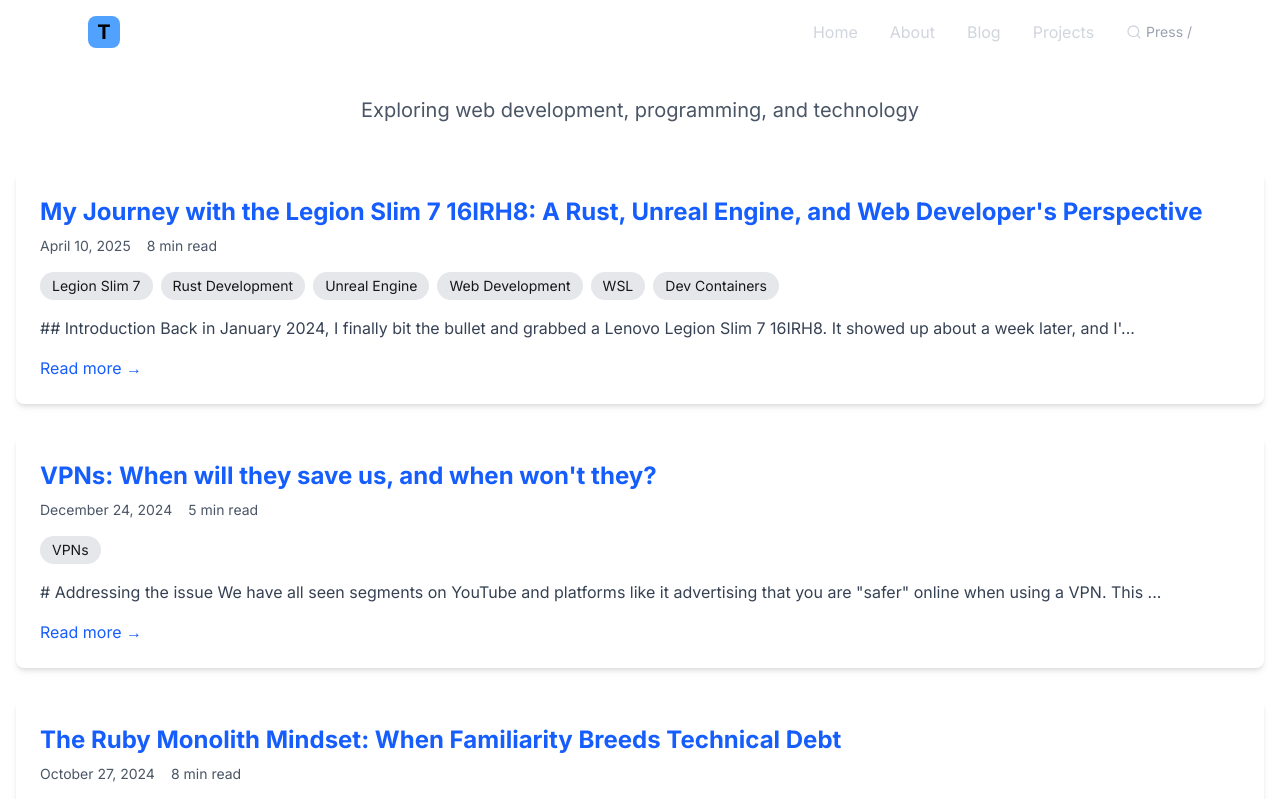
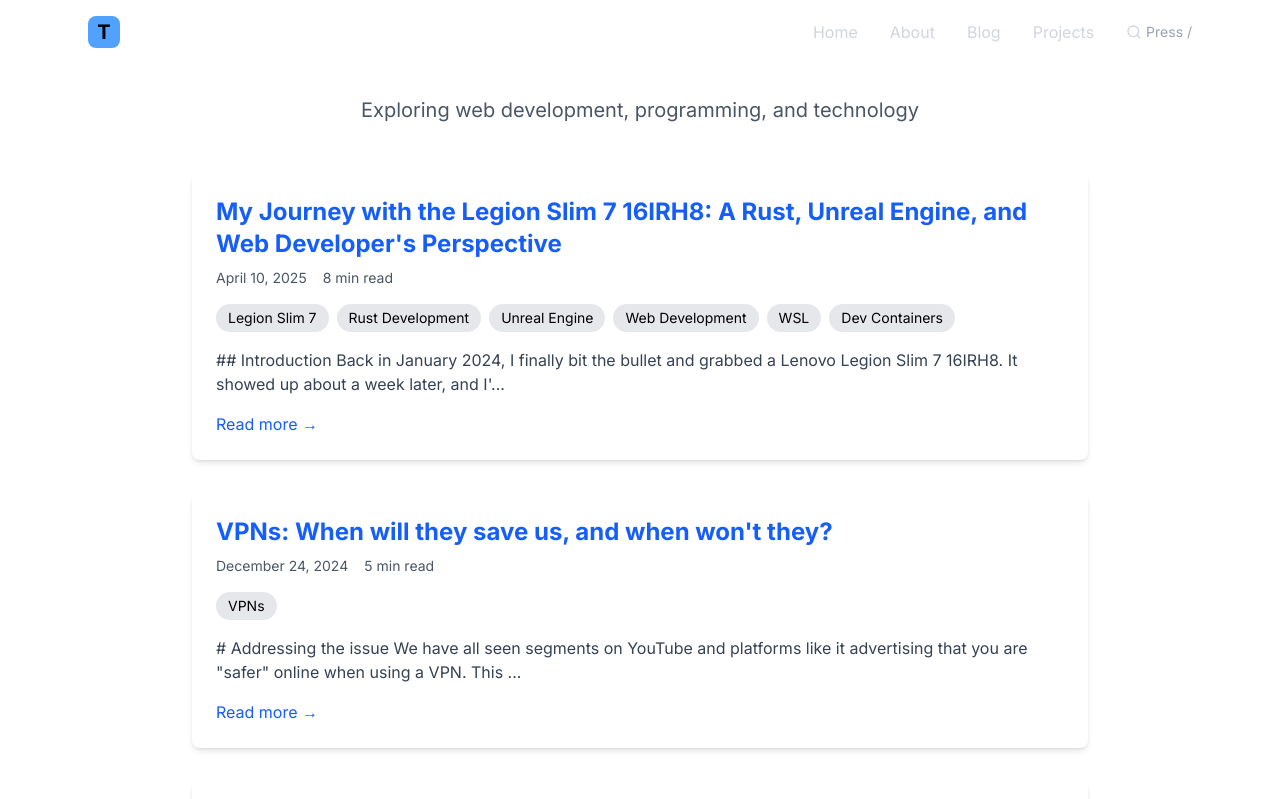
Before and after one commit to tristanpoland/blog, a Next.js app: page /blog/ in a window 1280 px wide. Shown: the top 799 px of the page. Built offline with nearby package versions, Linux system fonts and the light colour scheme.

Commit message:
Style updates

```diff
--- a/src/app/globals.css
+++ b/src/app/globals.css
@@ -2,7 +2,7 @@
 
 :root {
   --background: #ffffff;
-  --foreground: #171717;
+  --foreground: #000000;
 }
 
 @theme inline {
@@ -14,7 +14,7 @@
 
 @media (prefers-color-scheme: dark) {
   :root {
-    --background: #0a0a0a;
+    --background: #000000;
     --foreground: #ededed;
   }
 }
@@ -98,7 +98,7 @@ code {
 }
 
 .dark :not(pre) > code {
-  background-color: rgba(255, 255, 255, 0.1);
+  background-color: rgba(0, 0, 0, 0.1);
 }
 
 /* Tables */
--- a/src/components/BlogPost.jsx
+++ b/src/components/BlogPost.jsx
@@ -3,9 +3,9 @@ import { formatDate } from '../utils/date-formatter';
 
 export default function BlogPost({ post }) {
   return (
-    <div className="my-8 p-6 bg-white dark:bg-gray-800 rounded-lg shadow-md">
+    <div className="my-8 p-6 bg-white dark:bg-gray-950 rounded-lg shadow-md max-w-4xl center mx-auto">
       <h2 className="text-2xl font-bold mb-2">
-        <Link href={`/${post.slug}`} className="text-blue-600 dark:text-blue-400 hover:underline">
+        <Link href={`/blog/${post.slug}`} className="text-blue-600 dark:text-blue-400 hover:underline">
           {post.title}
         </Link>
       </h2>
@@ -26,7 +26,7 @@ export default function BlogPost({ post }) {
         </div>
       )}
       <p className="mb-4 text-gray-700 dark:text-gray-300">{post.excerpt}</p>
-      <Link href={`/${post.slug}`} className="text-blue-600 dark:text-blue-400 hover:underline">
+      <Link href={`/blog/${post.slug}`} className="text-blue-600 dark:text-blue-400 hover:underline">
         Read more →
       </Link>
     </div>
```
